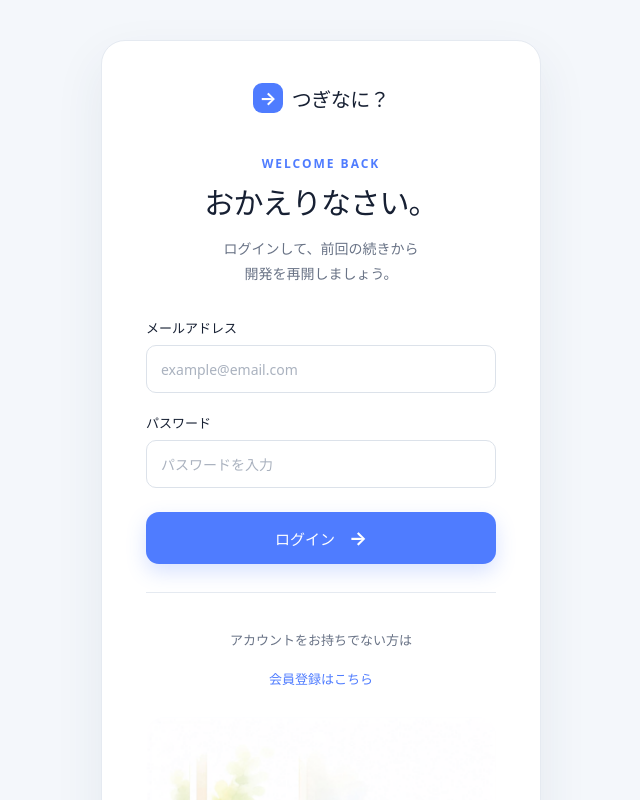
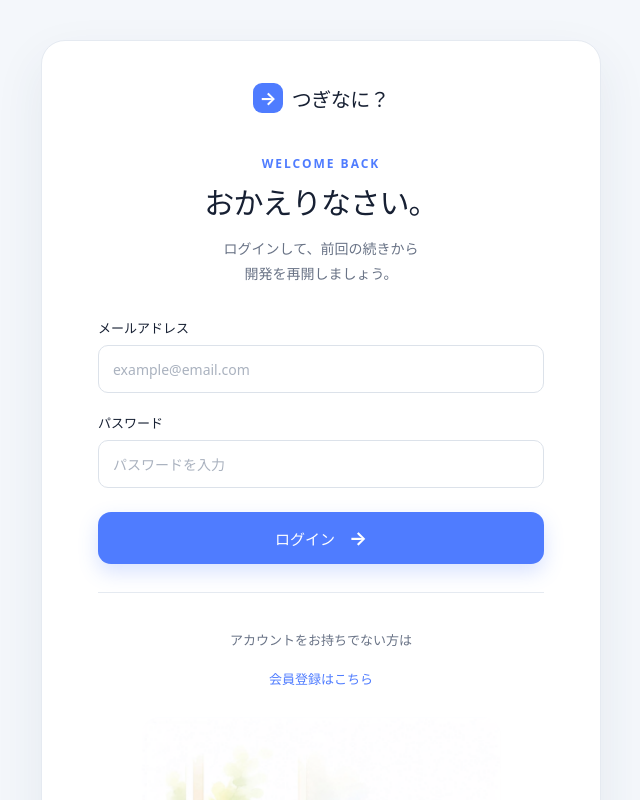
Before and after one commit to knkgw277-arch/TsugiNani-app, a React app in the folder frontend/: page /login in a window 1280 px wide. Shown: the top 800 px of the page, without its empty margins (319-959 px from the left). Built offline with nearby package versions, Linux system fonts and the light colour scheme; no server answers; the HTML template or start-up script is replaced by a standard one.

Commit message:
PC画面表示サイズ調整

```diff
--- a/frontend/src/index.css
+++ b/frontend/src/index.css
@@ -480,9 +480,9 @@ button:focus-visible {
 
 .auth-card {
   width: 100%;
-  max-width: 440px;
+  max-width: 560px;
 
-  padding: 42px 44px;
+  padding: 42px 56px;
 
   background: var(--card);
   border: 1px solid var(--border);
```
